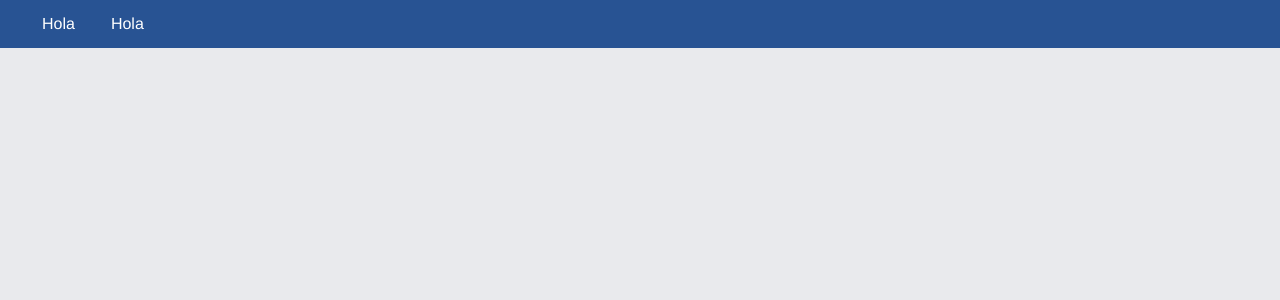
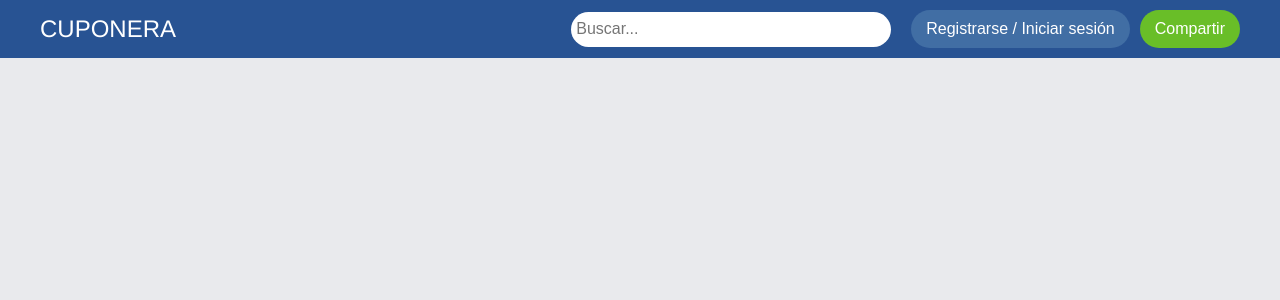
Before and after one commit to Luis4Armenta/cuponera, a PHP site: page /shared/header.php in a window 1280 px wide. Shown: the top 300 px of the page. Run offline with PHP 8.4, Linux system fonts and the light colour scheme.

Commit message:
style: nuevo estilo para el navbar

```diff
--- a/assets/styles/main.css
+++ b/assets/styles/main.css
@@ -4,37 +4,61 @@ body {
   margin: 0px 0px 0px 0px;
 }
 
-ul {
-  list-style-type: none;
-  margin: 0;
-  padding: 0;
+
+.navbar {
+  display: flex;
+  justify-content: space-between;
+  align-items: center;
+  background-color: #285393;
+  padding: 10px 40px;
+  color: #fff;
 }
 
-nav {
-  display: flex;
-  justify-content: flex-start;
-  margin: 0px 0px 0px 0px;
-  padding: 10px 24px;
-  background-color: #285393;
-  /* height: 56px; */
+.navbar-brand a {
+  color: #fff;
+  text-decoration: none;
+  font-size: 1.5em;
 }
 
-nav ul {
+.navbar-right {
   display: flex;
-  /* padding: 0px 4px; */
-  margin: 0;
+  align-items: center;
 }
 
-nav ul li {
-  text-align: center;
-  /* border: 1px solid gray; */
+.search-form input[type="text"] {
+  padding: 5px;
+  font-size: 1em;
+  border: none;
   border-radius: 20px;
-  padding: 5px 14px 5px 14px;
-  color: white;
-  margin-left: 4px;
-  margin-right: 4px;
+  margin-right: 10px;
+  height: 25px;
+  width: 310px;
 }
 
-nav ul li:hover {
-  background-color: #e0e0e04b;
+.btn {
+  padding: 10px 15px;
+  border: none;
+  border-radius: 3px;
+  cursor: pointer;
+  margin-left: 10px;
+  font-size: 1em;
 }
+
+#btn-login {
+  background-color: #416EA4;
+  color: #fff;
+}
+
+#btn-share {
+  background-color: #69BE28;
+  color: #fff;
+}
+
+.btn-rounded {
+  border-radius: 20px;
+}
+
+#btn-login:hover, #btn-share:hover {
+  /* opacity: 0.8; */
+  filter: brightness(110%);
+}
--- a/shared/header.php
+++ b/shared/header.php
@@ -16,10 +16,18 @@
   </head>
   <body>
     <header>
-      <nav>
-        <ul>
-          <li><a>Hola</a></li>
-          <li><a>Hola</a></li>
-        </ul>
+      <nav class="navbar">
+        <div class="navbar-left">
+          <div class="navbar-brand">
+            <a href="#">CUPONERA</a>
+          </div>
+        </div>
+        <div class="navbar-right">
+          <form class="search-form">
+            <input type="text" placeholder="Buscar..." />
+          </form>
+          <button class="btn btn-rounded" id="btn-login">Registrarse / Iniciar sesión</button>
+          <button class="btn btn-rounded" id="btn-share">Compartir</button>
+        </div>
       </nav>
     </header>
```
Also changed, not shown: index.php (added).
